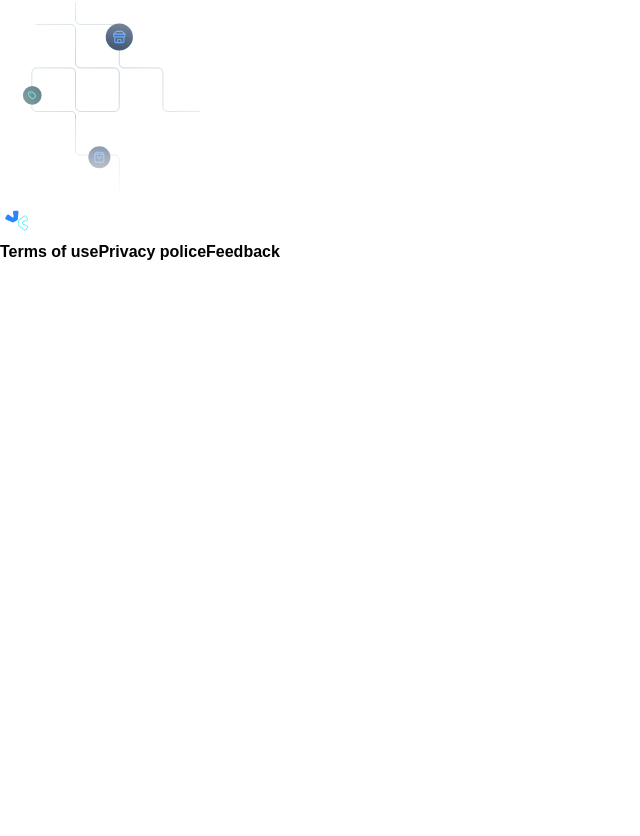
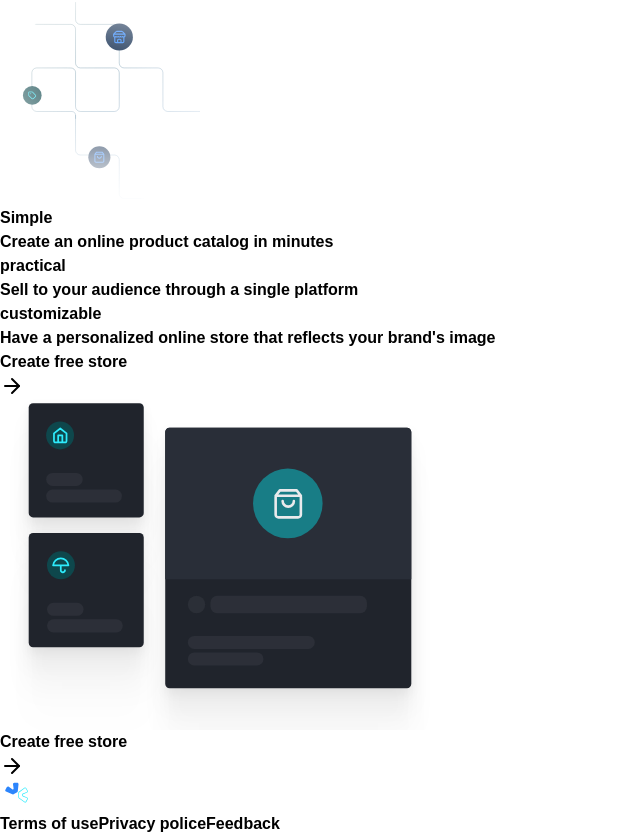
Before and after one commit to Guihenrique62/site-gui, a Next.js app: page / in a window 1280 px wide. Shown: the part 252-1088 px from the top of the page, without its empty margins (0-640 px from the left). Before the commit the page ends 800 px from the top, so only its background shows below. Built offline with nearby package versions, Linux system fonts and the light colour scheme; a web font is replaced by a local one.

Commit message:
FEAT Feature Section

```diff
--- /dev/null
+++ b/src/components/feature-section/feature-section.tsx
@@ -0,0 +1,67 @@
+import Link from "next/link"
+import { Button } from "../ui/button"
+import { ArrowRight } from "lucide-react"
+import Image from "next/image"
+
+export const FeatureSection = () => {
+
+    return (
+        <section className="container bg-gray-700 grid gap-6 md:grid-cols-2 pb-8 pt-8 md:py-10">
+            <div className="flex flex-col gap-4 rounded-lg bg-gray-500 md:p-12 p-6">
+                <span className="text-body-tag text-blue-200 bg-blue-400 px-2 py-1 w-fit rounded-sm uppercase">Simple</span>
+                <h2 className="text-gray-100 text-heading-lg">
+                    Create an online product catalog in minutes
+                </h2>
+            </div>
+
+            <div className="flex flex-col gap-4 rounded-lg bg-gray-500 md:p-12 p-6">
+                <span className="text-body-tag text-blue-200 bg-blue-400 px-2 py-1 w-fit rounded-sm uppercase">practical</span>
+                <h2 className="text-gray-100 text-heading-lg">
+                    Sell to your audience through a single platform
+                </h2>
+            </div>
+
+            <div className="col-span-full flex flex-col gap-2">
+                <div className="grid grid-cols-1 md:grid-cols-2 gap-12 md:gap-4 rounded-lg bg-gray-500 p-6 md:p-12">
+                    <div className="flex flex-col gap-4 ">
+                        <span className="text-body-tag text-blue-200 bg-blue-400 px-2 py-1 w-fit rounded-sm uppercase">customizable</span>
+
+                        <h2 className="text-gray-100 text-heading-lg">
+                            Have a personalized online store that reflects your brand's image
+                        </h2>
+
+                        <Button asChild className="w-fit rounded-full hidden mt-4 md:mt-auto md:flex" >
+                            <Link href={'/create-store'}>
+                                Create free store
+                                <ArrowRight />
+                            </Link>
+                        </Button>
+                    </div>
+
+                    <div className="flex flex-col items-center justify-center w-full">
+                        <div className="w-full max-w-md overflow-hidden">
+                            <Image
+                                src={'/feature-section.svg'}
+                                alt="Feature Section ilustration"
+                                width={440}
+                                height={330}
+                                className="object-cover w-full"
+                            />
+                        </div>
+
+                        <Button asChild className="w-full gap-2 rounded-full mt-4 md:mt-auto md:hidden" >
+                            <Link href={'/create-store'}>
+                                Create free store
+                                <ArrowRight />
+                            </Link>
+                        </Button>
+                    </div>
+                </div>
+
+
+            </div>
+
+
+        </section>
+    )
+}
--- /dev/null
+++ b/src/components/feature-section/index.ts
@@ -0,0 +1 @@
+export * from './feature-section'
--- a/src/pages/index.tsx
+++ b/src/pages/index.tsx
@@ -1,4 +1,5 @@
 
+import { FeatureSection } from "@/components/feature-section";
 import { HeroSection } from "@/components/hero-section";
 
 export default function Home() {
@@ -6,6 +7,7 @@
     <>
     <article className="flex flex-col">
       <HeroSection />
+      <FeatureSection />
     </article>
     </>
   );
```
Also changed, not shown: public/feature-section.svg (added).
